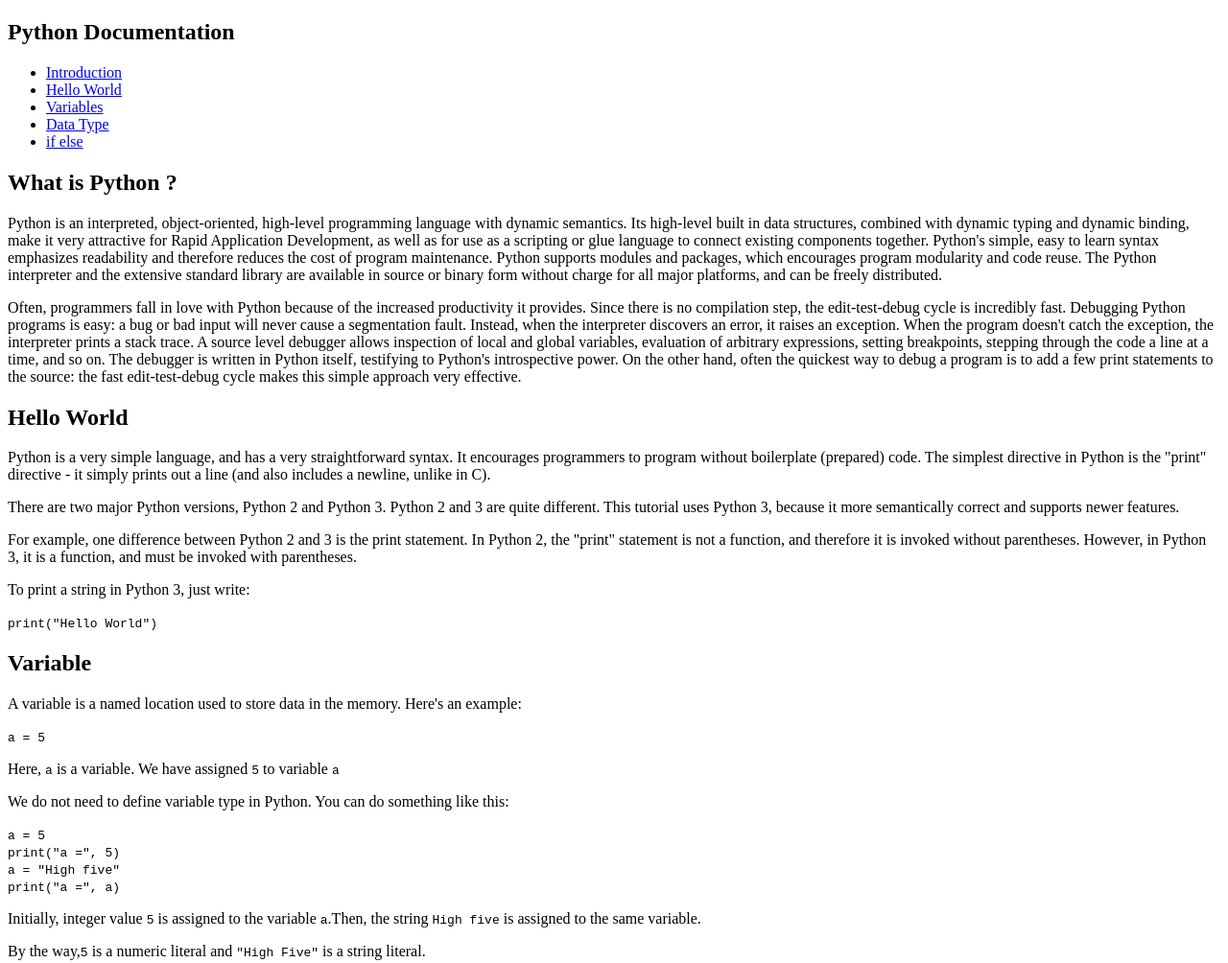
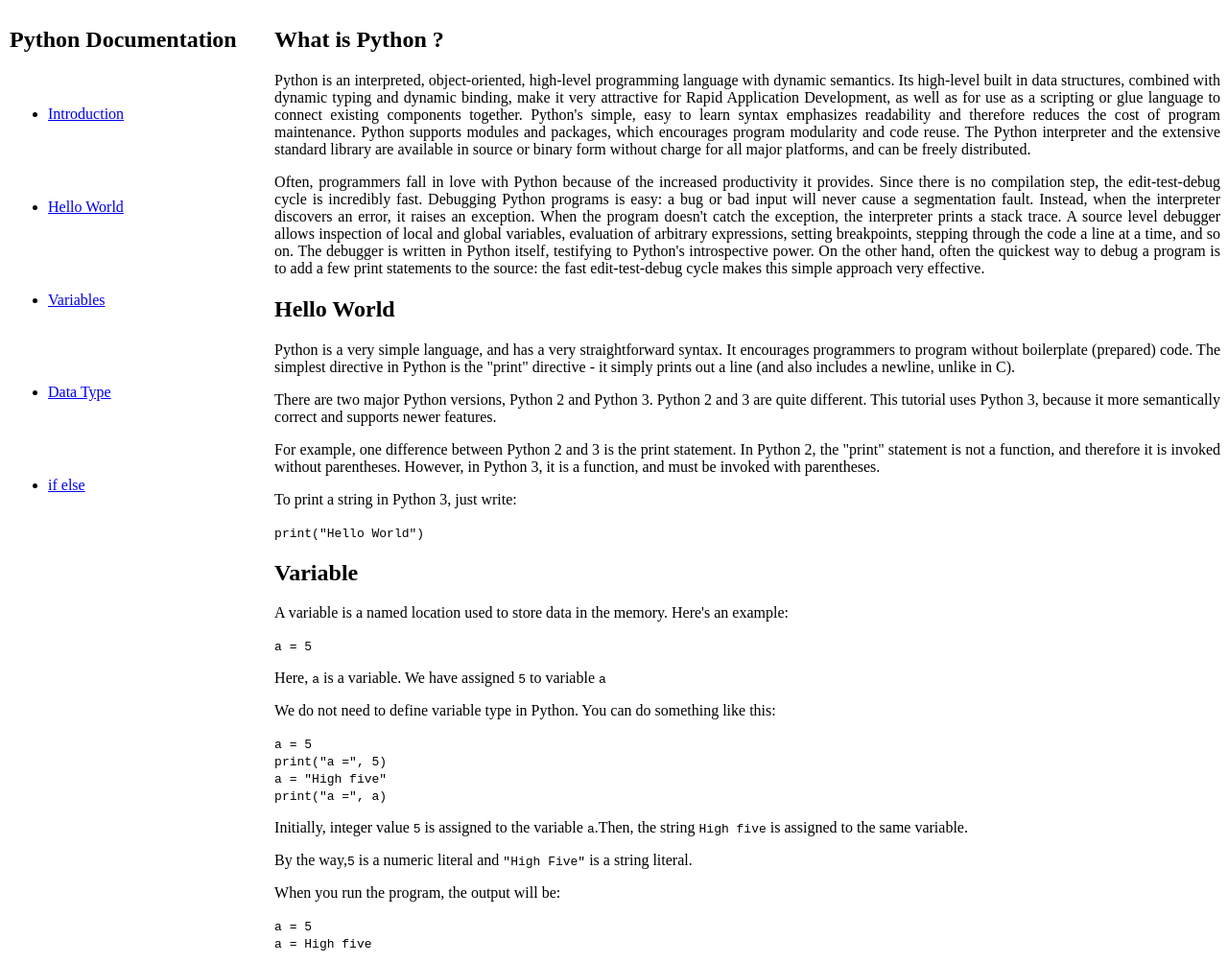
Before and after one commit to maliefrr/technical-doc-freecodecamp, a plain HTML site: page index.html in a window 1280 px wide. Shown: the top 1004 px of the page at 96% size. Drawn offline with Linux system fonts and the light colour scheme.

Commit message:
mengatur layouting web

```diff
--- a/style.css
+++ b/style.css
@@ -2,3 +2,32 @@ html {
     margin: 0;
     padding: 0;
 }
+
+body {
+    display: flex;
+    justify-content: space-between;
+    text-align: justify;
+}
+
+#nav-bar {
+    display: flex;
+    flex-direction: column;
+    height: 100%;
+    position: fixed;
+    left: 0;
+    padding: 0 20px 20px 10px;
+    box-sizing: border-box;
+}
+
+#nav-bar li {
+    margin: 40% auto;
+}
+
+#nav-bar li:first-child{
+    margin: 10% auto 40% auto;
+}
+
+#main-doc {
+    width: 80%;
+    margin-left: 22%;
+}
```
